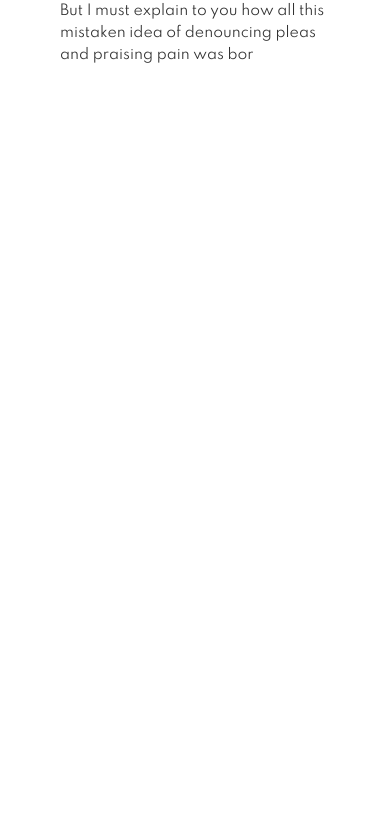
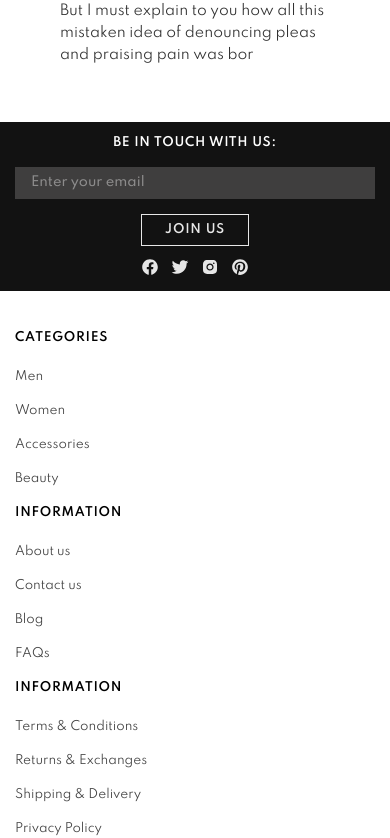
Before and after one commit to ViachaslauVDmitruk/training-shop, a React (Create React App) app: page / in a window 390 px wide. Shown: the part 10312-11150 px from the top of the page. Before the commit the page ends 10434 px from the top, so only its background shows below. Built offline with nearby package versions, Linux system fonts and the light colour scheme.

Commit message:
Footer adaptive

```diff
--- a/src/App.js
+++ b/src/App.js
@@ -10,7 +10,7 @@ function App() {
 			<div div className="wrapper" >
 				<Header />
 				<Main />
-				{/* <Footer /> */}
+				<Footer />
 			</div>
 		</div >
 	);
--- a/src/components/footer/css/footer.css
+++ b/src/components/footer/css/footer.css
@@ -13,6 +13,21 @@
   -webkit-box-align: center;
       -ms-flex-align: center;
           align-items: center;
+}
+
+@media (max-width: 965px) {
+  .footer-top__columns {
+    -webkit-box-orient: vertical;
+    -webkit-box-direction: normal;
+        -ms-flex-direction: column;
+            flex-direction: column;
+    -webkit-box-align: center;
+        -ms-flex-align: center;
+            align-items: center;
+    -webkit-box-pack: center;
+        -ms-flex-pack: center;
+            justify-content: center;
+  }
 }
 
 .footer-top__title {
@@ -32,7 +47,36 @@
       -ms-flex-pack: justify;
           justify-content: space-between;
   width: 520px;
+}
+
+@media (max-width: 965px) {
+  .footer-top__form {
+    margin: 15px 0px 15px 0px;
+  }
+}
+
+@media (max-width: 660px) {
+  .footer-top__form {
+    -webkit-box-orient: vertical;
+    -webkit-box-direction: normal;
+        -ms-flex-direction: column;
+            flex-direction: column;
+    height: 100%;
+    width: 100%;
+  }
+}
+
+.footer-top__button {
+  display: block;
   height: 32px;
+  margin: 0px 12px 0px;
+}
+
+@media (max-width: 660px) {
+  .footer-top__button {
+    height: 32px;
+    margin: 0 auto;
+  }
 }
 
 .footer-top__img {
@@ -41,7 +85,15 @@
 
 .footer-top-form__input {
   display: block;
-  width: 400px;
+  width: 100%;
+  height: 32px;
+}
+
+@media (max-width: 660px) {
+  .footer-top-form__input {
+    margin: 0px 0px 15px 0px;
+    height: 32px;
+  }
 }
 
 .footer__input {
@@ -137,6 +189,17 @@
   gap: 30px;
 }
 
+@media (max-width: 660px) {
+  .footer-center__columns {
+    -ms-grid-columns: (minmax(100px) 1fr)[auto-fit];
+        grid-template-columns: repeat(auto-fit, minmax(100px) 1fr);
+    gap: 10px;
+    -webkit-box-pack: center;
+        -ms-flex-pack: center;
+            justify-content: center;
+  }
+}
+
 .footer-column__title {
   font-weight: 600;
   font-size: 12px;
@@ -189,6 +252,15 @@
           align-items: center;
 }
 
+@media (max-width: 660px) {
+  .footer-bottom__columns {
+    -webkit-box-orient: vertical;
+    -webkit-box-direction: reverse;
+        -ms-flex-direction: column-reverse;
+            flex-direction: column-reverse;
+  }
+}
+
 .footer-bottom__column {
   font-weight: 500;
   font-size: 11px;
@@ -215,6 +287,12 @@
           align-items: center;
 }
 
+@media (max-width: 660px) {
+  .footer-bottom-columns__logo {
+    display: none;
+  }
+}
+
 .fotter-bottomn__image {
   height: 16px;
   margin: 0px 12px 0px 0px;
--- a/src/components/footer/footer.js
+++ b/src/components/footer/footer.js
@@ -22,13 +22,6 @@ import imgcontact01 from './img/contact/01.png';
 import imgcontact02 from './img/contact/02.png';
 import imgcontact03 from './img/contact/03.png';
 import imgcontact04 from './img/contact/04.png';
-
-// const imageContact = [
-// 	{ img: imgcontact01 },
-// 	{ img: imgcontact02 },
-// 	{ img: imgcontact03 },
-// 	{ img: imgcontact04 },
-// ]
 
 const imageLogo = [
 	{ logo: img01, },
@@ -134,23 +127,23 @@ function Footer() {
 						</div>
 						<nav className="footer-top__social">
 							<ul className='footer-top-social__list'>
-								<li><a href="" className="footer-top-social__link">
-									<img src={facebook} className="footer-top__img" alt="" />
+								<li><a href="#" className="footer-top-social__link">
+									<img src={facebook} className="footer-top__img" alt="facebook" />
 								</a>
 								</li>
 								<li>
-									<a href="" className="footer-top-social__link">
-										<img src={twitter} className="footer-top__img" alt="" />
+									<a href="#" className="footer-top-social__link">
+										<img src={twitter} className="footer-top__img" alt="twitter" />
 									</a>
 								</li>
 								<li>
-									<a href="" className="footer-top-social__link">
-										<img src={insta} className="footer-top__img" alt="" />
+									<a href="#" className="footer-top-social__link">
+										<img src={insta} className="footer-top__img" alt="insta" />
 									</a>
 								</li>
 								<li>
-									<a href="" className="footer-top-social__link">
-										<img src={pinterest} className="footer-top__img" alt="" />
+									<a href="#" className="footer-top-social__link">
+										<img src={pinterest} className="footer-top__img" alt="pinterest" />
 									</a>
 								</li>
 							</ul>
@@ -190,7 +183,7 @@ function Footer() {
 						<div className="footer-bottom__column">
 							<div className="footer-bottom-columns__logo">
 								{imageLogo.map(item => <div className="fotter-bottomn__image">
-									<img src={item.logo} alt="" />
+									<img src={item.logo} alt="logo" />
 								</div>)}
 							</div>
 						</div>
--- a/src/components/footer/footer.scss
+++ b/src/components/footer/footer.scss
@@ -11,6 +11,11 @@
 		display: flex;
 		justify-content: space-between;
 		align-items: center;
+		@media (max-width: 965px) {
+			flex-direction: column;
+			align-items: center;
+			justify-content: center;
+		}
 	}
 	&__title {
 		font-weight: 600;
@@ -24,9 +29,23 @@
 		display: flex;
 		justify-content: space-between;
 		width: 520px;
-		height: 32px;
+		@media (max-width: 965px) {
+			margin: 15px 0px 15px 0px;
+		}
+		@media (max-width: 660px) {
+			flex-direction: column;
+			height: 100%;
+			width: 100%;
+		}
 	}
 	&__button {
+		display: block;
+		height: 32px;
+		margin: 0px 12px 0px;
+		@media (max-width: 660px) {
+			height: 32px;
+			margin: 0 auto;
+		}
 	}
 	&__social {
 	}
@@ -37,7 +56,12 @@
 .footer-top-form {
 	&__input {
 		display: block;
-		width: 400px;
+		width: 100%;
+		height: 32px;
+		@media (max-width: 660px) {
+			margin: 0px 0px 15px 0px;
+			height: 32px;
+		}
 	}
 }
 .footer__input {
@@ -99,6 +123,11 @@
 		display: grid;
 		grid-template-columns: repeat(auto-fit, minmax(185px, 1fr));
 		gap: 30px;
+		@media (max-width: 660px) {
+			grid-template-columns: repeat(auto-fit, minmax(100px) 1fr);
+			gap: 10px;
+			justify-content: center;
+		}
 	}
 	&__column {
 	}
@@ -150,6 +179,9 @@
 		display: flex;
 		justify-content: space-between;
 		align-items: center;
+		@media (max-width: 660px) {
+			flex-direction: column-reverse;
+		}
 	}
 	&__column {
 		font-weight: 500;
@@ -172,6 +204,9 @@
 	&__logo {
 		display: flex;
 		align-items: center;
+		@media (max-width: 660px) {
+			display: none;
+		}
 	}
 }
 .fotter-bottomn {
--- a/src/components/main/Main.js
+++ b/src/components/main/Main.js
@@ -15,7 +15,6 @@ function Main() {
 			<Part2 />
 			<ClothesWoman />
 			<ClothesMan />
-			{/* <Part3 /> */}
 			<Part4 />
 			<Part5 />
 			<Part6 />
--- a/src/components/main/Part3/Part3.scss
+++ b/src/components/main/Part3/Part3.scss
@@ -80,6 +80,7 @@
 		display: grid;
 		grid-template-columns: repeat(auto-fit, 255px);
 		gap: 30px;
+		justify-content: center;
 	}
 	&__button {
 		height: 48px;
--- a/src/components/main/Part3/css/Part3.css
+++ b/src/components/main/Part3/css/Part3.css
@@ -111,6 +111,9 @@
   -ms-grid-columns: (255px)[auto-fit];
       grid-template-columns: repeat(auto-fit, 255px);
   gap: 30px;
+  -webkit-box-pack: center;
+      -ms-flex-pack: center;
+          justify-content: center;
 }
 
 .parth3__button {
--- a/src/components/main/Part5/Part5.scss
+++ b/src/components/main/Part5/Part5.scss
@@ -124,7 +124,7 @@
 		order: 3;
 		top: -15px;
 		right: -200px;
-		@media (max-width: 9650px) {
+		@media (max-width: 965px) {
 			display: none;
 		}
 	}
--- a/src/components/main/Part5/css/Part5.css
+++ b/src/components/main/Part5/css/Part5.css
@@ -184,7 +184,7 @@
   right: -200px;
 }
 
-@media (max-width: 9650px) {
+@media (max-width: 965px) {
   .item_man {
     display: none;
   }
```
